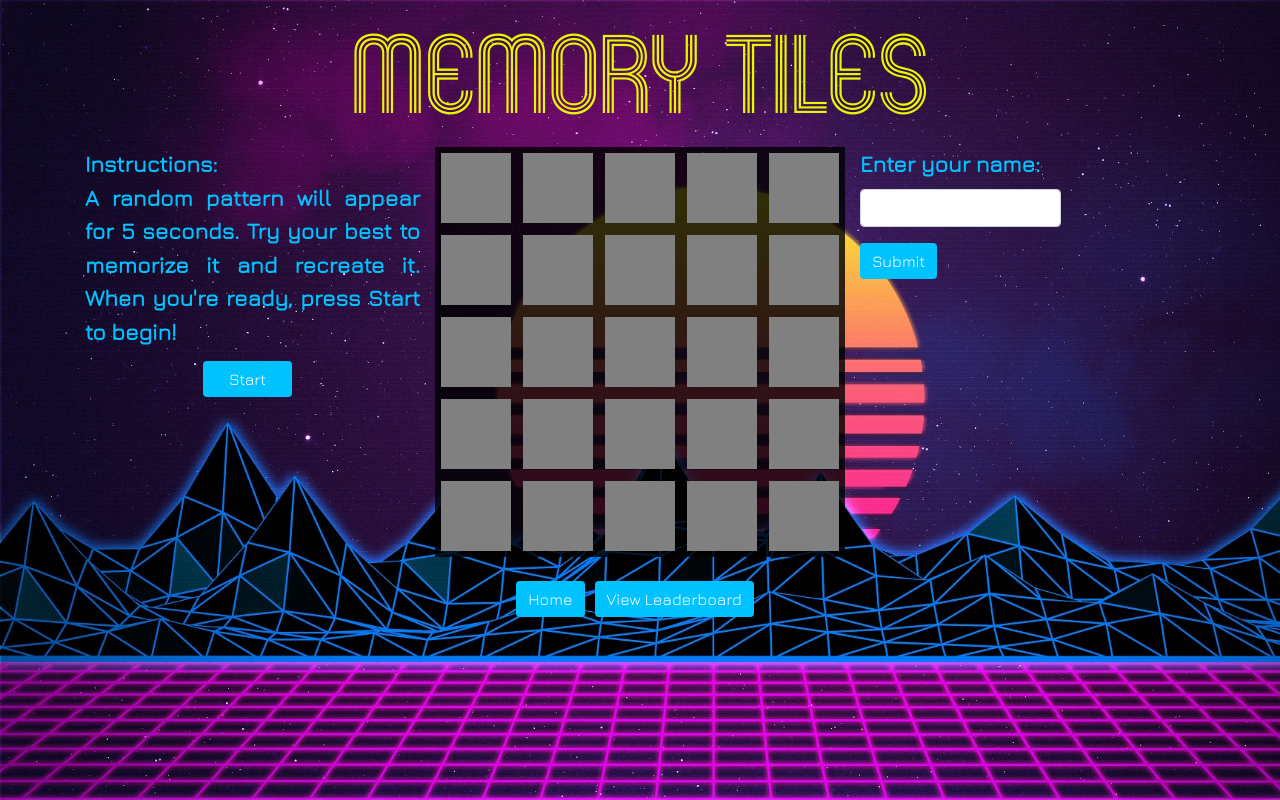
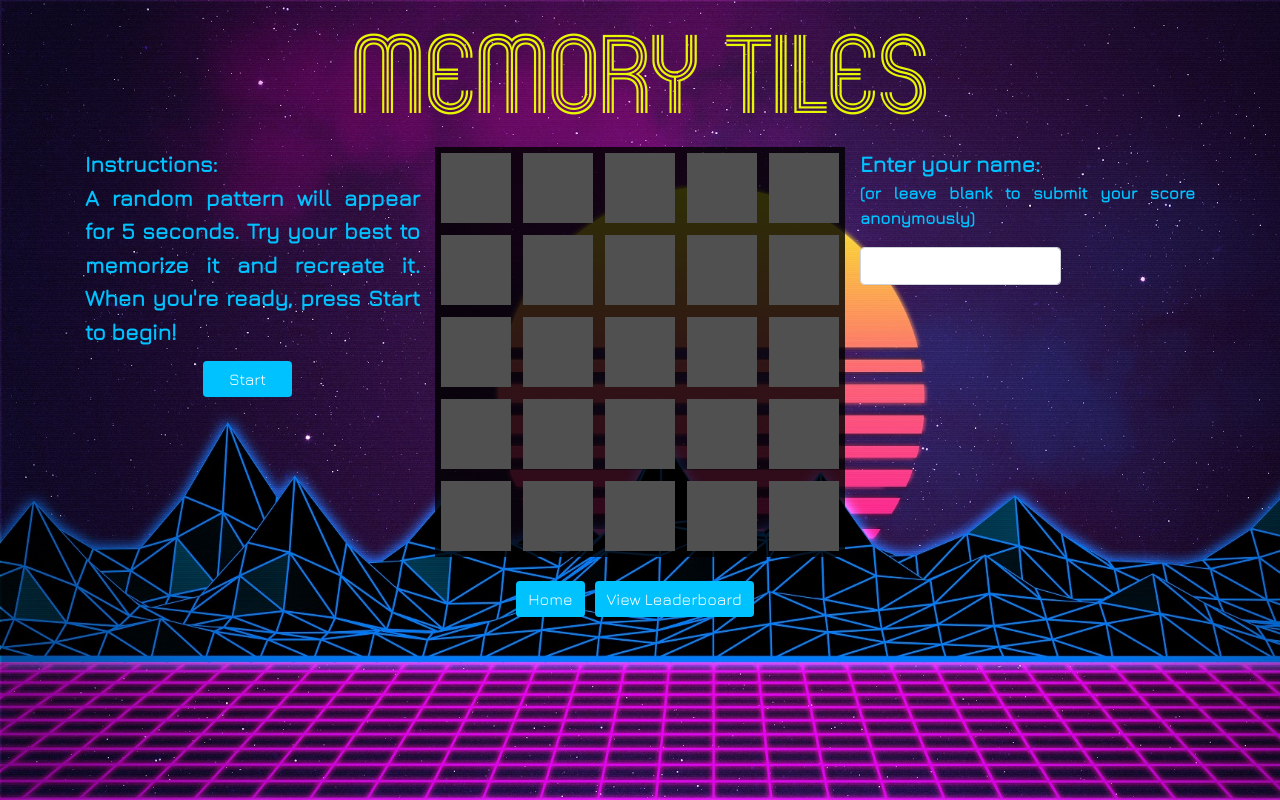
Before and after one commit to JCScalabre/BitGames, a React (Create React App) app in the folder client/: page /memorytiles in a window 1280 px wide. Built offline with nearby package versions, Linux system fonts and the light colour scheme; the HTML template or start-up script is replaced by a standard one; a web font is replaced by a local one.

Commit message:
slight user proofing in game + a bit of styling

```diff
--- a/client/src/components/MemoryTiles/MemoryTiles.js
+++ b/client/src/components/MemoryTiles/MemoryTiles.js
@@ -7,8 +7,9 @@ import Modal from "../Modal";
 import API from "../../utils/API";
 import { Link } from "react-router-dom";
 
-const grey = "rgb(128, 128, 128)";
+const grey = "rgb(80, 80, 80)";
 const cyan = "rgb(0, 194, 255)";
+let gameisrunning = false;
 
 class MemoryTiles extends Component {
 	state = {
@@ -86,13 +87,17 @@ class MemoryTiles extends Component {
 
 	// When the start button is pressed:
 	start = event => {
+		if (gameisrunning === false) {
+			gameisrunning = true;
 			event.preventDefault();
 			$("#blankgrid").css("display", "none");
 			$("#solutiongrid").css("display", "block");
+			$("#submit").css("display", "block");
 			setTimeout(function() {
 				$("#solutiongrid").css("display", "none");
 				$("#usergrid").css("display", "block");
 			}, 5000);
+		}
 	};
 
 	// When the submit button is pressed:
@@ -119,16 +124,14 @@ class MemoryTiles extends Component {
 		return (
 			<div className="container">
 				<div id="header" className="row">
-					<div className="col title">
-						MEMORY TILES
-					</div>
+					<div className="col title">MEMORY TILES</div>
 				</div>
 				<div className="row justify-content-md-center">
 					<div className="col cyan instructions">
 						<div>
-							Instructions: <br/> A random pattern will appear for 5 seconds.
-							Try your best to memorize it and recreate it. When you're
-							ready, press Start to begin!
+							Instructions: <br /> A random pattern will appear for 5
+							seconds. Try your best to memorize it and recreate it. When
+							you're ready, press Start to begin!
 						</div>
 						<div className="row justify-content-md-center">
 							<button
@@ -147,11 +150,9 @@ class MemoryTiles extends Component {
 							grid={this.state.grid}
 							changecolor={this.changecolor}
 						/>
-							<br/>
+						<br />
 						<Link to="/">
-							<button className="btn btn-primary">
-								Home
-							</button>
+							<button className="btn btn-primary">Home</button>
 						</Link>
 						<Link to="/leaderboard">
 							<button className="btn btn-primary">
@@ -163,6 +164,7 @@ class MemoryTiles extends Component {
 						<form>
 							<div className="form-group cyan">
 								<label>Enter your name:</label>
+								<p id="leaveblank">(or leave blank to submit your score anonymously)</p>
 								<input className="form-control" id="name" />
 							</div>
 						</form>
--- a/client/src/pages/MemoryTilesPage/MemoryTilesPage.css
+++ b/client/src/pages/MemoryTilesPage/MemoryTilesPage.css
@@ -13,7 +13,7 @@
 	}
 
 	.grey {
-		background-color: grey;
+		background-color: #505050;
 	}
 
 	.green {
@@ -49,6 +49,10 @@
 		position: fixed;
 	}
 
+	#submit {
+		display: none;
+	}
+
 /*Text Styling: */
 
 	.title {
@@ -68,6 +72,14 @@
 
 	.form-control {
 	width: 60%;
+	}
+
+	#leaveblank {
+		font-size: 75%;
+	}
+
+	label {
+		margin-bottom: 0px;
 	}
 
 /*Modal Styling: */
```
Also changed, not shown: 11 other files (tests, documents, lock files or other folders). Lines whose indentation alone changed are shown as unchanged.
